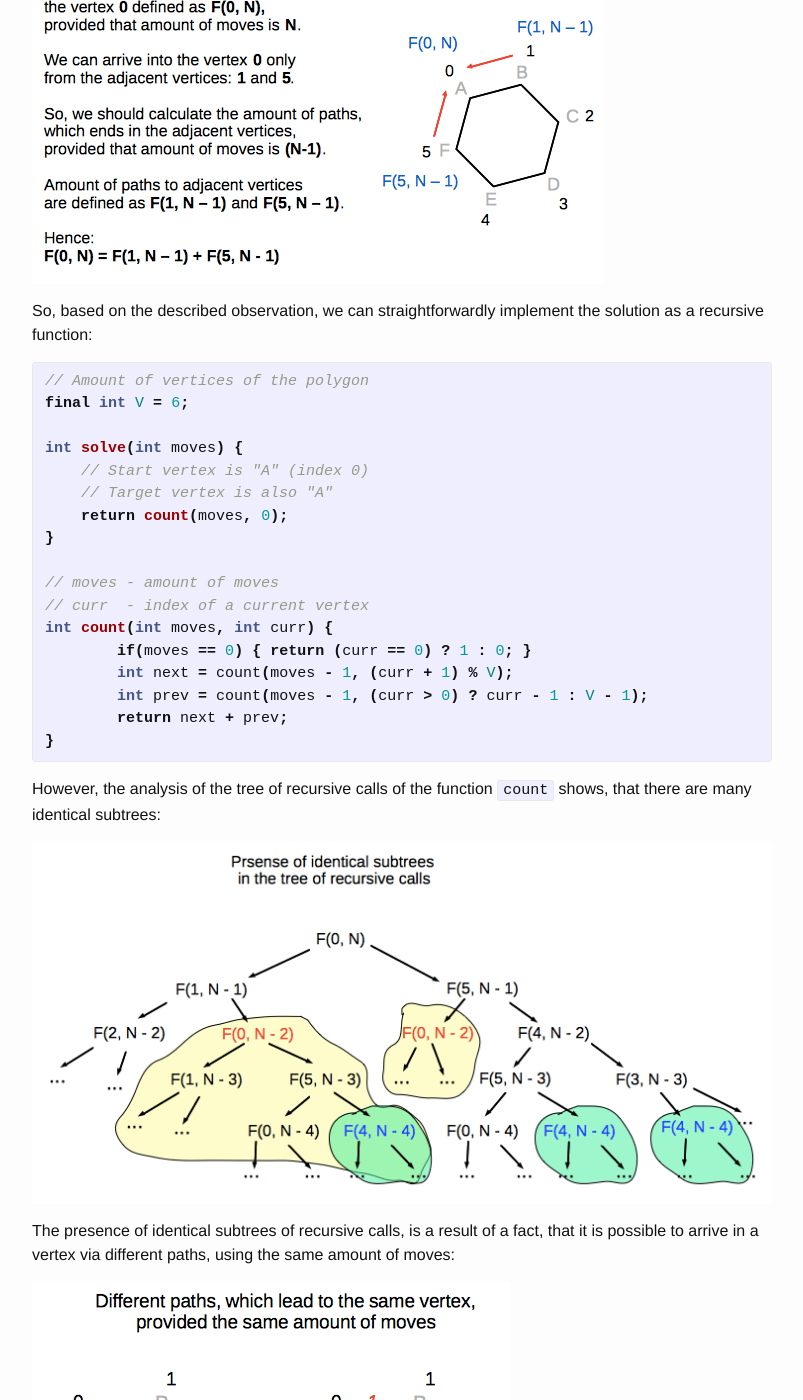
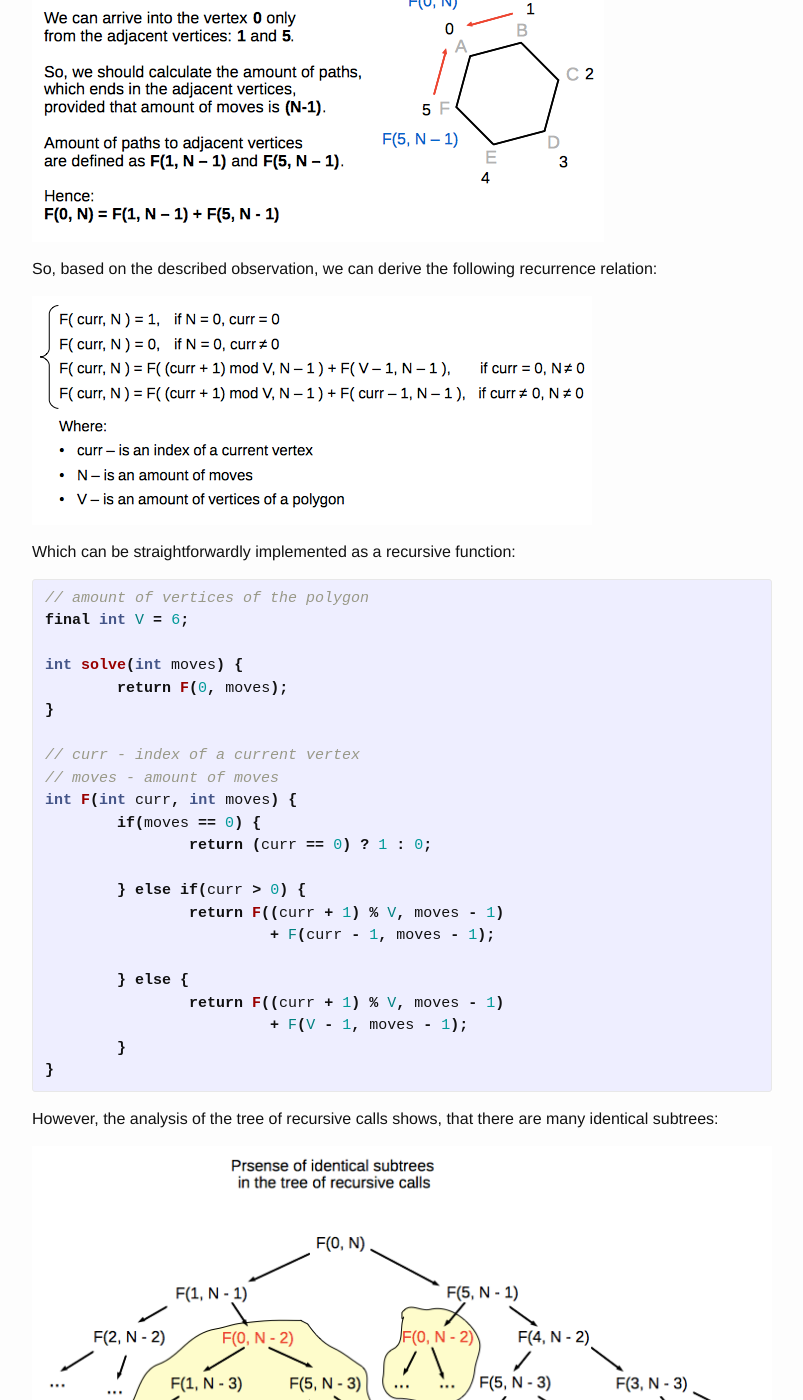
Before and after one commit to lagodiuk/lagodiuk.github.io, a Jekyll site: the page built from _posts/2017-03-26-problem_solving_algorithms_and_math.md, in a window 1280 px wide and 1400 px high, scrolled down 1463 px. Shown: the whole window, without its empty margins (238-1041 px from the left). Built offline with Jekyll 4.4.1, drawn with Linux system fonts in a browser that asks for light colours; Markdown is read by kramdown in place of the engine named in the settings; some of the changed text lies outside the part shown.

Commit message:
The further work on the post about random walks in a hexagon

```diff
--- a/_posts/2017-03-26-problem_solving_algorithms_and_math.md
+++ b/_posts/2017-03-26-problem_solving_algorithms_and_math.md
@@ -1,6 +1,6 @@
 ---
 layout: post
-title:  "Demonstrative comparison of the problem solving strategies"
+title:  "Random walks in a hexagon"
 date:   2017-03-26 10:00:00
 categories: computer_science
 tags:
@@ -26,7 +26,7 @@ We will see, how the runtime efficiency of solutions can be improved from expone
 ## [Description of the problem](#description-of-the-problem) ##
 
 
-There is a hexagon and some kind of a creature, which moves between vertices of the hexagon. At every step the creature randomly picks one of adjacent vertices and moves there. The creature starts to move from the vertex, named "A". The question is: how many paths are there - which ends in the initial vertex after N moves?
+There is a hexagon and a traveller, which moves between vertices of the hexagon. At every step the traveller randomly picks one of adjacent vertices and moves there. The traveller starts to move from the vertex, named "A". The question is: how many paths are there - which ends in the initial vertex after N moves?
 
 Below is an illustration, which demonstrates two paths (out of six possible), which ends in the initial vertex after four moves (the arrows are indexed in the order of performed moves):
 
@@ -42,29 +42,38 @@ depends only on the amount of paths to the adjacent vertices (with an amount of
 
 ![Demonstration of the Brute-force solution](/images/problem_solving_algorithms_and_math/img3.png)
 
-So, based on the described observation, we can straightforwardly implement the solution as a recursive function:
+So, based on the described observation, we can derive the following recurrence relation:
+
+![Recurrence relation for the Brute-force solution](/images/problem_solving_algorithms_and_math/img12.png)
+
+Which can be straightforwardly implemented as a recursive function:
 
 {% highlight java %}
-// Amount of vertices of the polygon
+// amount of vertices of the polygon
 final int V = 6;
 
 int solve(int moves) {
-    // Start vertex is "A" (index 0)
-    // Target vertex is also "A"
-    return count(moves, 0);
+	return F(0, moves);
 }
 
+// curr - index of a current vertex
 // moves - amount of moves
-// curr  - index of a current vertex
-int count(int moves, int curr) {
-	if(moves == 0) { return (curr == 0) ? 1 : 0; }
-	int next = count(moves - 1, (curr + 1) % V);
-	int prev = count(moves - 1, (curr > 0) ? curr - 1 : V - 1);
-	return next + prev;
+int F(int curr, int moves) {
+	if(moves == 0) {
+		return (curr == 0) ? 1 : 0;
+
+	} else if(curr > 0) {
+		return F((curr + 1) % V, moves - 1)
+			 + F(curr - 1, moves - 1);
+
+	} else {
+		return F((curr + 1) % V, moves - 1)
+			 + F(V - 1, moves - 1);
+	}
 }
 {% endhighlight %}
 
-However, the analysis of the tree of recursive calls of the function `count` shows, that there are many identical subtrees:
+However, the analysis of the tree of recursive calls shows, that there are many identical subtrees:
 
 ![Demonstration of the problem of the Brute-force solution](/images/problem_solving_algorithms_and_math/img5.png)
 
@@ -75,35 +84,35 @@ The presence of identical subtrees of recursive calls, is a result of a fact, th
 So we see, that *the solution of the problem consists of the overlapping solutions of subproblems*.
 
 As far as described thoughts are valid *for every value of N (amount of moves)* - we can conclude, that the solution of *every* subproblem consists of the overlapping solutions of its subproblems and so forth.
-Hence, **the overall complexity of provided solution is exponential**.
+Hence, using the reasoning based on induction, **the overall complexity of provided solution is exponential**.
 
 ## [Dynamic programming solution](#dynamic-programming-solution) ##
 
 As far as the recursive solution consists of the overlapping problems, let's calculate *the cardinality of the space of all subproblems*.
-The function `count` has two arguments:
-- `int moves` - amount of available moves, and the value of `moves` varies *from 0 to N*
-- `int curr` - index of a current vertex, and the value of `curr` varies *from 0 to (V - 1)* (where *V* - is an amount of vertices).
+The recursive function `F` has two arguments:
+- `int moves` - amount of available moves, which varies *from 0 to N*
+- `int curr` - index of a current vertex, which varies *from 0 to (V - 1)*
 
 So, as far as the combination of argument values uniquely determines a subproblem - the total amount of subproblems is `(N+1) * V`.
 
 Hence, we can make use of the *memoization* table (with dimensions *(N+1) x V*) in order to cache the values of the already solved subproblems:
 
 {% highlight java %}
-// Amount of vertices of the polygon
+// amount of vertices of the polygon
 final int V = 6;
 
 // Needed for memoization
 final int NOT_SOLVED_YET = -1;
 
 int solve(int moves) {
-	// Initialization of the memoization table
-    int[][] memoized = new int[moves + 1][V];
+    // Initialization of the memoization table
+	int[][] memoized = new int[moves + 1][V];
 	for(int[] row : memoized) { Arrays.fill(row, NOT_SOLVED_YET); }
 
-	return count(moves, 0, memoized);
+	return F(0, moves, memoized);
 }
 
-int count(int moves, int curr, int[][] memoized) {
+int F(int curr, int moves, int[][] memoized) {
     // Is the subproblem already solved?
 	if(memoized[moves][curr] != NOT_SOLVED_YET) {
 		return memoized[moves][curr];
@@ -113,9 +122,13 @@ int count(int moves, int curr, int[][] memoized) {
 	if(moves == 0) {
 		result = (curr == 0) ? 1 : 0;
 	} else {
-		int next = count(moves - 1, (curr + 1) % V);
-		int prev = count(moves - 1, (curr > 0) ? curr - 1 : V - 1);
-		result = next + prev;
+		if(curr > 0) {
+			result = F((curr + 1) % V, moves - 1, memoized)
+				   + F(curr - 1, moves - 1, memoized);
+		} else {
+			result = F((curr + 1) % V, moves - 1, memoized)
+				   + F(V - 1, moves - 1, memoized);
+		}
 	}
 
     // Remember the solution of the subproblem
@@ -139,7 +152,7 @@ Taking into account that *V* (amount of vertices) is a constant - the complexity
 ### [Explicit closed-form formula solution](#explicit-closed-form-formula-solution) ###
 
 Is it possible to develop a solution with better runtime complexity?
-It turns out that *yes*! However, we will need a bit of the extra math in order to reveal additional aspects of the problem.
+It turns out that *yes*! However, we will need a bit of the extra math in order to reveal additional insights regarding the problem.
 
 Let's introduce an auxiliary notation (keeping in mind, that we consider only paths, which starts in the vertex "A"):
 
```
Also changed, not shown: images/problem_solving_algorithms_and_math/img12.png (added), 2 other files.
